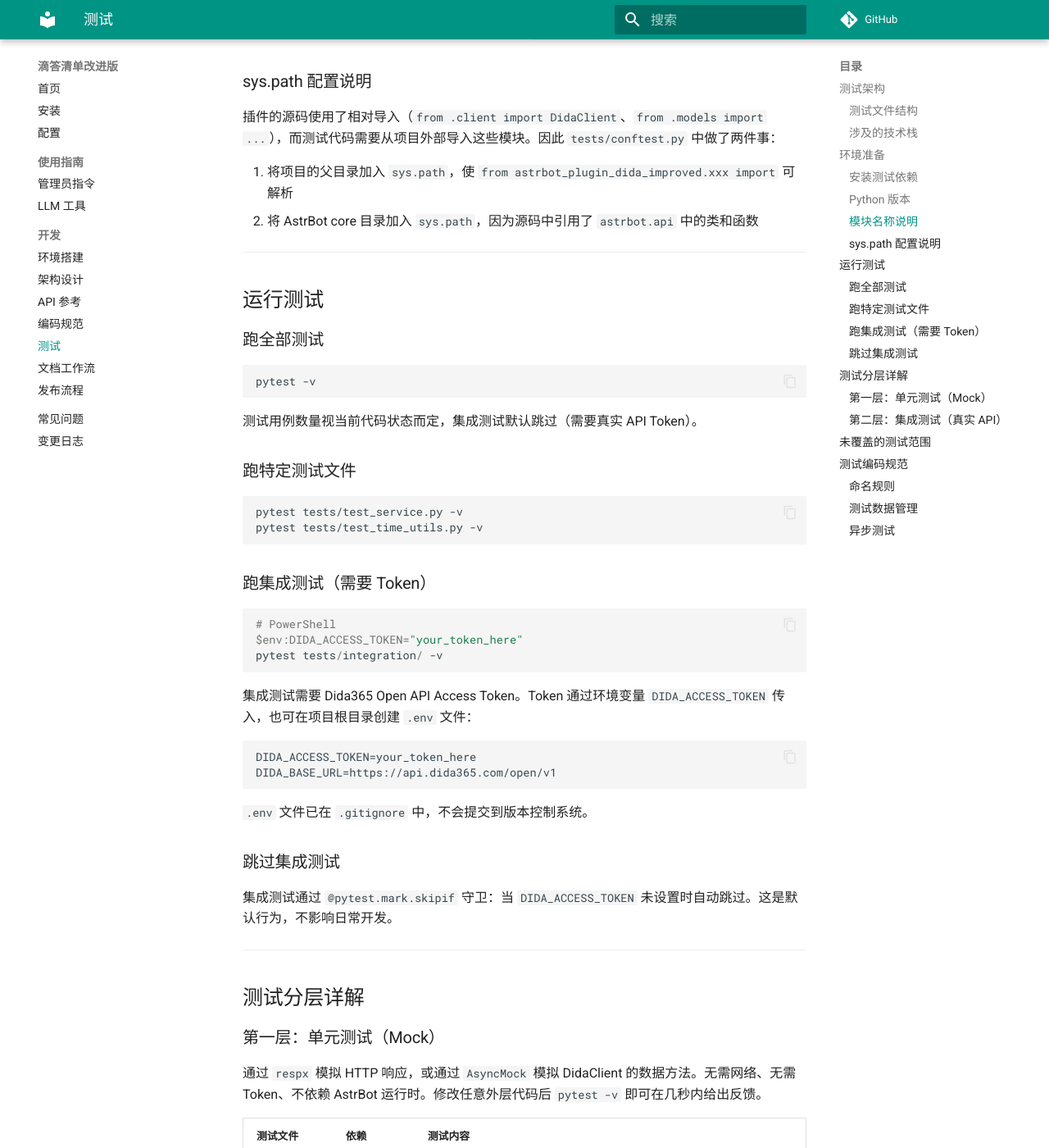
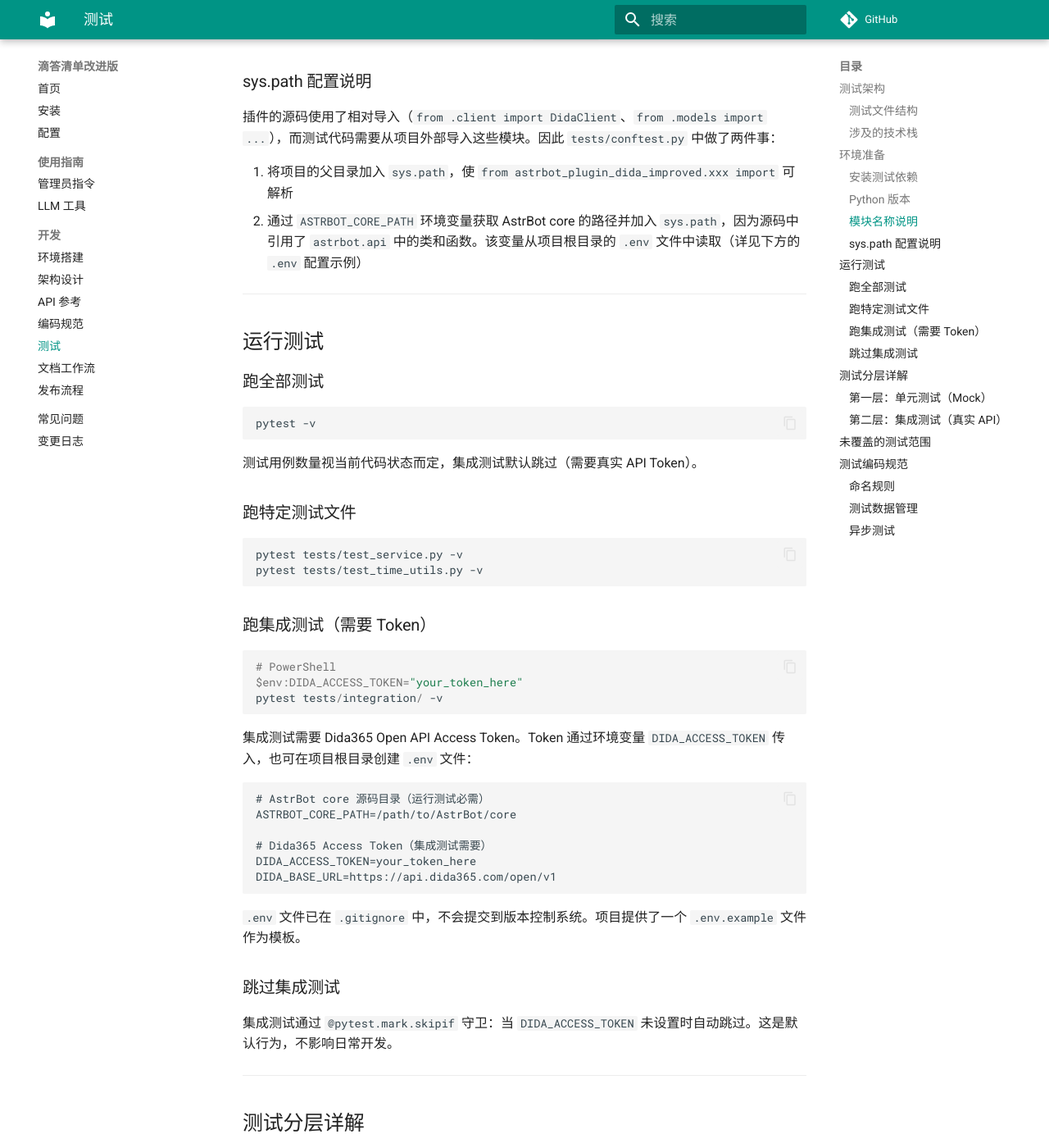
Before and after one commit to GitHubonline1396529/astrbot_plugin_dida_improved, an MkDocs documentation site: the page built from docs/development/testing.md, in a window 1280 px wide and 1400 px high, scrolled down 1335 px. Shown: the whole window at 82% size. Built offline with MkDocs 1.6.1 and Material for MkDocs 9.7.7, drawn with Linux system fonts in a browser that asks for light colours; comment, search, counter and statistics services are not loaded.

Commit message:
fix(tests): replace hardcoded AstrBot core path with ASTRBOT_CORE_PATH env var
tests/conftest.py used a hardcoded D:\Programs\AstrBot\core path which
is neither portable nor appropriate for a public repository.

Replace with dotenv-loaded ASTRBOT_CORE_PATH environment variable:
- conftest.py: read from .env via load_dotenv(), raise RuntimeError
  with actionable message if unset or invalid
- .env.example: new template file showing ASTRBOT_CORE_PATH and
  DIDA_ACCESS_TOKEN usage (committable, unlike .env)
- testing.md: update sys.path section and .env example block
- AGENTS.md: fix stale 'registered in __init__' description on LLM
  tools; update conftest comment and pytest note

````diff
--- a/docs/development/testing.md
+++ b/docs/development/testing.md
@@ -55,7 +55,7 @@ pip install -r requirements-dev.txt
 插件的源码使用了相对导入（`from .client import DidaClient`、`from .models import ...`），而测试代码需要从项目外部导入这些模块。因此 `tests/conftest.py` 中做了两件事：
 
 1. 将项目的父目录加入 `sys.path`，使 `from astrbot_plugin_dida_improved.xxx import` 可解析
-2. 将 AstrBot core 目录加入 `sys.path`，因为源码中引用了 `astrbot.api` 中的类和函数
+2. 通过 `ASTRBOT_CORE_PATH` 环境变量获取 AstrBot core 的路径并加入 `sys.path`，因为源码中引用了 `astrbot.api` 中的类和函数。该变量从项目根目录的 `.env` 文件中读取（详见下方的 `.env` 配置示例）
 
 ---
 
@@ -87,11 +87,15 @@ pytest tests/integration/ -v
 集成测试需要 Dida365 Open API Access Token。Token 通过环境变量 `DIDA_ACCESS_TOKEN` 传入，也可在项目根目录创建 `.env` 文件：
 
 ```
+# AstrBot core 源码目录（运行测试必需）
+ASTRBOT_CORE_PATH=/path/to/AstrBot/core
+
+# Dida365 Access Token（集成测试需要）
 DIDA_ACCESS_TOKEN=your_token_here
 DIDA_BASE_URL=https://api.dida365.com/open/v1
 ```
 
-`.env` 文件已在 `.gitignore` 中，不会提交到版本控制系统。
+`.env` 文件已在 `.gitignore` 中，不会提交到版本控制系统。项目提供了一个 `.env.example` 文件作为模板。
 
 ### 跳过集成测试
 
````
Also changed, not shown: AGENTS.md (+3 -3 lines), 2 other files.
